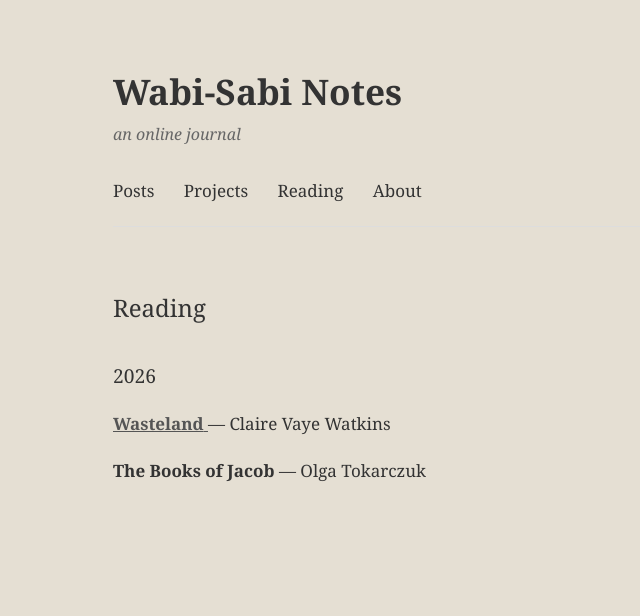
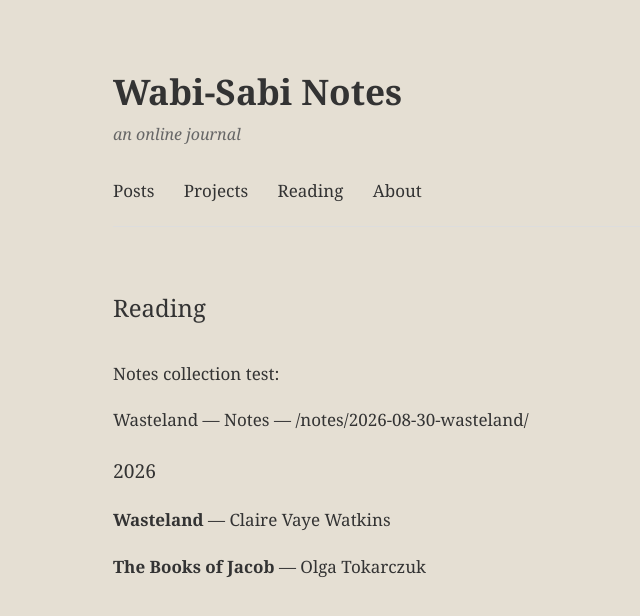
Before and after one commit to bakeramy/wabisabinotes, a Jekyll site: the page built from reading.html, in a window 1280 px wide. Shown: the top 616 px of the page, without its empty margins (147-787 px from the left). Built offline with Jekyll 4.4.1, drawn with Linux system fonts in a browser that asks for light colours.

Commit message:
Update reading.html

```diff
--- a/reading.html
+++ b/reading.html
@@ -27,6 +27,14 @@
 <main>
   <h2>Reading</h2>
 
+  <p>Notes collection test:</p>
+
+  {% for note in site.notes %}
+    <p>
+      {{ note.title }} — {{ note.url }}
+    </p>
+  {% endfor %}
+
   {% assign years = site.data.books | map: "year" | uniq | sort | reverse %}
 
   {% for year in years %}
@@ -35,14 +43,7 @@
     {% for book in site.data.books %}
       {% if book.year == year %}
         <p>
-          {% if book.notes %}
-            <a href="{{ '/notes/' | append: book.notes | append: '/' | relative_url }}">
-              <strong>{{ book.title }}</strong>
-            </a>
-          {% else %}
-            <strong>{{ book.title }}</strong>
-          {% endif %}
-          — {{ book.author }}
+          <strong>{{ book.title }}</strong> — {{ book.author }}
         </p>
       {% endif %}
     {% endfor %}
```
